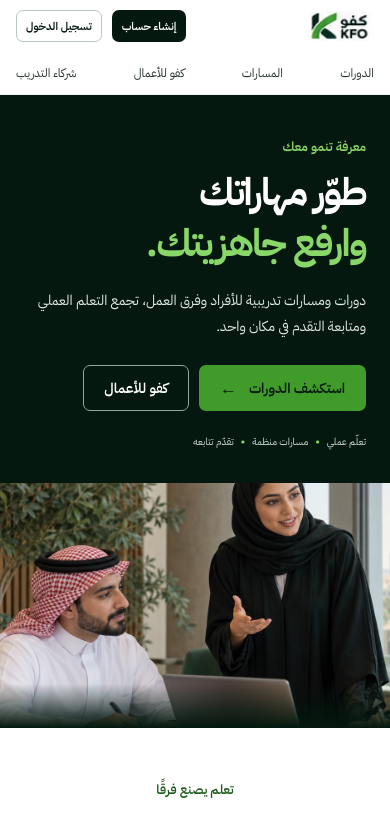
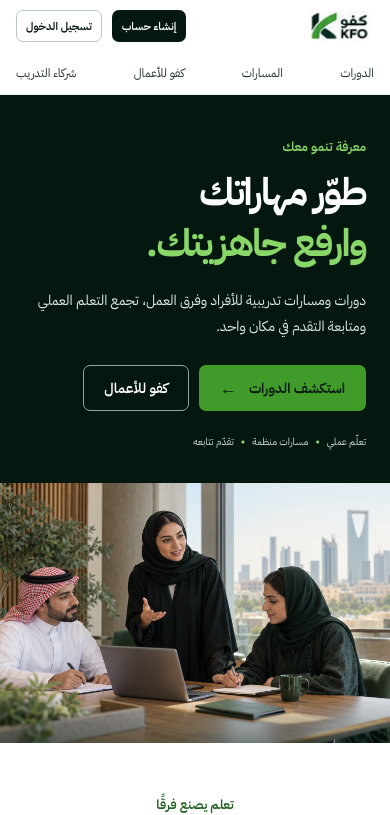
Before and after one commit to ruhaimis1-dotcom/kfo-platform-preview, a Next.js app: page / in a window 390 px wide. Shown: the top 815 px of the page. Built offline with nearby package versions, Linux system fonts and the light colour scheme.

Commit message:
Show full three-person hero image

```diff
--- a/app/globals.css
+++ b/app/globals.css
@@ -49,7 +49,7 @@ button, input { font: inherit; }
 .arrow { font-family: Inter, sans-serif; font-size: 17px; line-height: 1; }
 .hero { min-height: clamp(430px, 43vw, 590px); display: grid; grid-template-columns: 1fr 1fr; background: var(--forest); color: #fff; }
 .hero-art { min-height: inherit; position: relative; overflow: hidden; background: var(--forest); }
-.hero-art::after { position: absolute; inset: 0; content: ''; background: linear-gradient(90deg, transparent 86%, color-mix(in srgb, var(--forest) 28%, transparent) 95%, var(--forest) 100%); }
+.hero-art::after { position: absolute; inset: 0; content: ''; background: linear-gradient(90deg, transparent 87%, color-mix(in srgb, var(--forest) 14%, transparent) 95%, var(--forest) 100%); }
 .hero-art img { width: 100%; height: 100%; position: absolute; inset: 0; object-fit: cover; object-position: center; }
 .hero-copy { padding: 56px clamp(32px, 6vw, 96px) 48px clamp(32px, 5vw, 76px); align-self: center; }
 .eyebrow { margin: 0 0 12px; color: var(--lime); font-size: 13px; font-weight: 600; }
@@ -249,7 +249,7 @@ button, input { font: inherit; }
   .section-wrap, .topbar-inner { width: min(100% - 32px, 520px); }
   .topbar { height: auto; min-height: 62px; }.topbar-inner { min-height: 62px; flex-wrap: wrap; padding-block: 10px; }
   .main-nav { order: 3; width: 100%; overflow-x: auto; justify-content: space-between; gap: 18px; padding: 8px 0 2px; white-space: nowrap; }.top-actions { margin-inline-start: auto; }.top-actions .button { min-height: 32px; padding-inline: 9px; font-size: 11px; }
-  .hero { grid-template-columns: 1fr; }.hero-art { min-height: 245px; grid-row: 2; }.hero-art::after { background: linear-gradient(0deg, var(--forest), transparent 18%); }.hero-copy { padding: 42px 24px 34px; }.hero h1 { font-size: 38px; }.hero-description { font-size: 14px; }.hero-points { gap: 7px; font-size: 10px; }
+  .hero { grid-template-columns: 1fr; }.hero-art { min-height: 0; aspect-ratio: 3 / 2; grid-row: 2; }.hero-art::after { background: linear-gradient(0deg, color-mix(in srgb, var(--forest) 45%, transparent), transparent 18%); }.hero-copy { padding: 42px 24px 34px; }.hero h1 { font-size: 38px; }.hero-description { font-size: 14px; }.hero-points { gap: 7px; font-size: 10px; }
   .why { padding-block: 52px; }.why-grid { grid-template-columns: 1fr; gap: 20px; }.why-grid article { padding: 5px 20px 18px; }.why-grid article + article { border-inline-start: 0; border-top: 1px solid var(--line); padding-top: 20px; }
   .catalog-section, .paths-section { padding-block: 52px; }.section-title-row { align-items: start; flex-direction: column; }.filters { width: 100%; }.filter { flex: 1; padding-inline: 8px; }
   .course-grid, .path-grid { grid-template-columns: 1fr; }.course-art { height: 178px; }.course-body h3 { min-height: 0; }
--- a/app/page.tsx
+++ b/app/page.tsx
@@ -43,7 +43,7 @@ export default function HomePage() {
             <div className="hero-points"><span>تعلّم عملي</span><b>•</b><span>مسارات منظمة</span><b>•</b><span>تقدّم تتابعه</span></div>
           </div>
           <div className="hero-art">
-            <img src="/images/checkpoint/home-hero-training-preview.jpg" alt="مدربة تقود جلسة تعلم عملية مع أحد المشاركين" />
+            <img src="/images/checkpoint/home-hero-training-preview.jpg" alt="مدربة تقود جلسة تعلم عملية مع مشاركين اثنين" />
           </div>
         </section>
 
```
Also changed, not shown: public/images/checkpoint/home-hero-training-preview.jpg.
